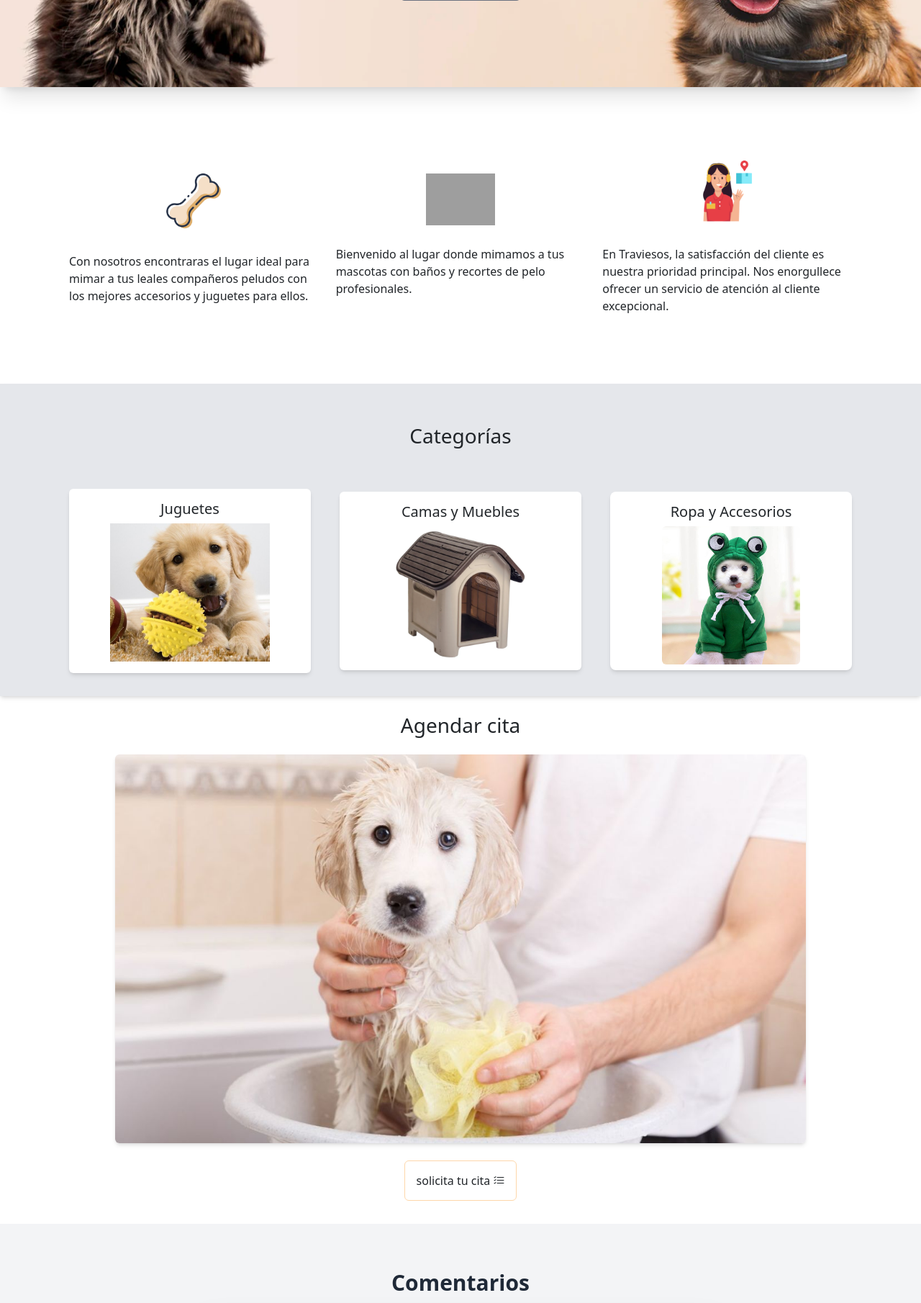
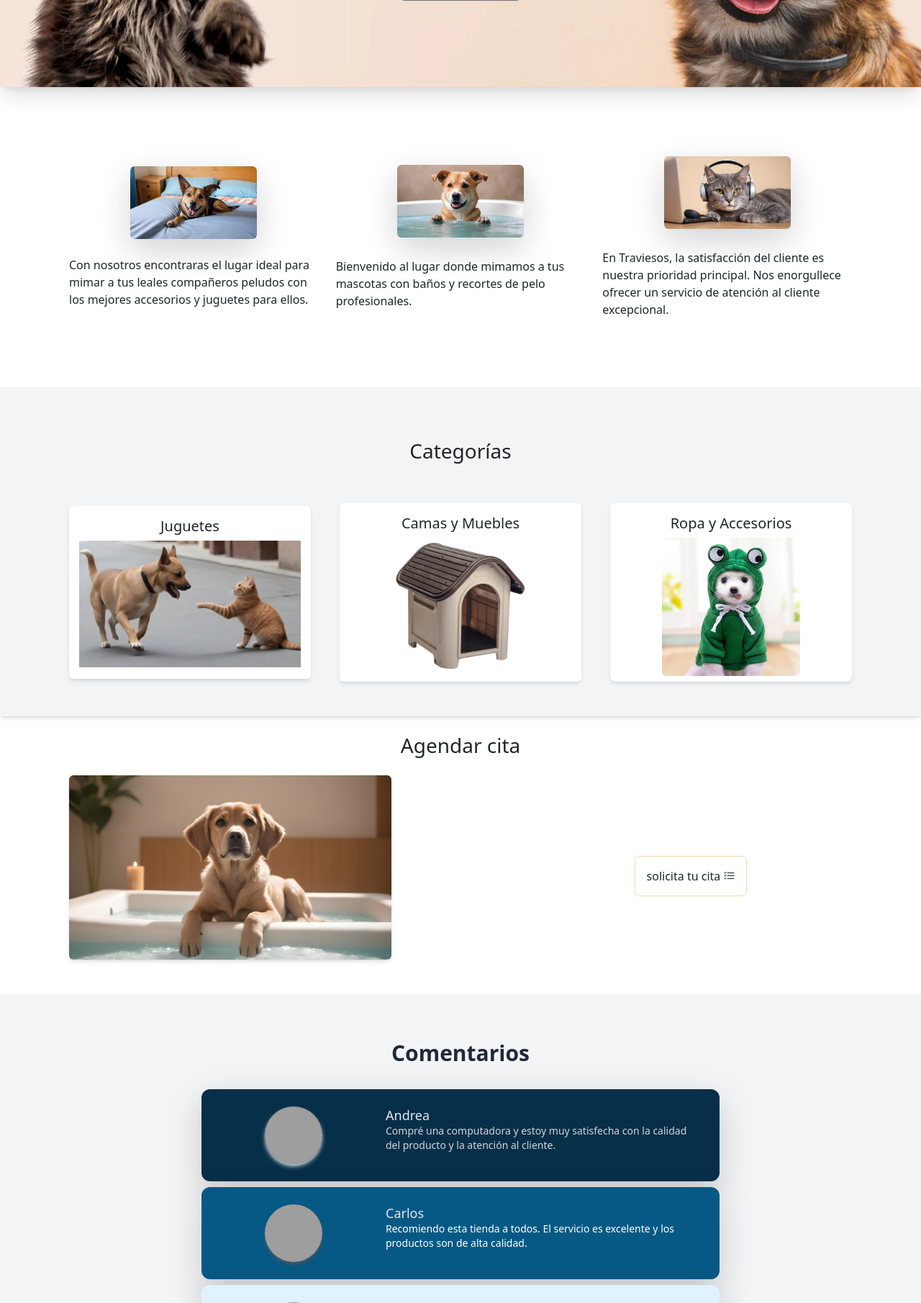
Before and after one commit to KeynerSjzxx/Traviesos, a Django app: page / in a window 1280 px wide. Shown: the part 395-2205 px from the top of the page at 72% size. Run offline with Django 4.2, Linux system fonts and the light colour scheme; some libraries are stand-ins or nearby versions; grey boxes are pictures that could not be loaded.

Commit message:
arreglo de vistas

```diff
--- a/Traviesos/Traviesos/urls.py
+++ b/Traviesos/Traviesos/urls.py
@@ -26,4 +26,5 @@ urlpatterns = [
     path('perfil/', views.perfil, name='perfil'),
     path('datos/', views.registro_informacion_adicional, name='datos'),
     path('comentarios/', pqrs_views.coment, name='coment'),
+
 ]
--- a/Traviesos/landing/views.py
+++ b/Traviesos/landing/views.py
@@ -12,15 +12,15 @@ def cart_view(request):
 
 def juguetes(request):
 
-    return render(request, 'juguetes.html')
+    return render(request, 'productos/juguetes.html')
 
 def camas_muebles(request):
 
-    return render(request, 'camas_muebles.html')
+    return render(request, 'productos/camas_muebles.html')
 
 def ropas_accesorios(request):
 
-    return render(request, 'ropas_accesorios.html')
+    return render(request, 'productos/ropas_accesorios.html')
 
 def index (request):
     return render(request, 'index.html')
--- a/Traviesos/templates/index.html
+++ b/Traviesos/templates/index.html
@@ -34,9 +34,9 @@
                 </div>
                 <div class="offcanvas-body bg-gray-100">
                   <div class="mt-12">
-                  <a href="pqrs.html" class="text-gray-600 hover:text-gray-800 px-2 fs-5"><i class="bi bi-person-lines-fill"></i> PQRS</a><br><br>
+                  <a href="{% url 'pqrs' %}" class="text-gray-600 hover:text-gray-800 px-2 fs-5"><i class="bi bi-person-lines-fill"></i> PQRS</a><br><br>
                   <a href="{% url 'carts:cart'  %}" class="text-gray-600 hover:text-gray-800 px-2 fs-5"><i class="bi bi-basket"></i> Carrito de compras</a><br><br>
-                  <a href="coment.html" class="text-gray-600 hover:text-gray-800 px-2 fs-5"><i class="bi bi-pen"></i> Comentarios</a>
+                  <a href="{% url 'coment' %}" class="text-gray-600 hover:text-gray-800 px-2 fs-5"><i class="bi bi-pen"></i> Comentarios</a>
                   </div>
                 </div>
               </div>
@@ -70,26 +70,26 @@
   <section id="descripcion">
     <div class="my-24 mx-24 grid grid-cols-3 gap-4  items-center">
       <div class="flex flex-col items-center gap-y-4">
-        <img class="w-24" src="{% static 'image/image_home/hueso.jpg' %}" alt="">
+        <img class="w-44 rounded-md shadow-lg" src="{% static 'image/image_home/cama_premios.jpg' %}" alt="">
         <p class="mt-2">Con nosotros encontraras el lugar ideal para mimar a tus leales compañeros peludos con los mejores accesorios y juguetes para ellos.</p>
       </div>
       <div class="flex flex-col items-center gap-y-5">
-        <img class="w-24" src="{% static 'image/image_home/baño.avif'%}" alt="">
+        <img class="w-44 rounded-md shadow-lg" src="{% static 'image/image_home/spa.jpg'%}" alt="">
         <p class="mt-2">Bienvenido al lugar donde mimamos a tus mascotas con baños y recortes de pelo profesionales.</p>
       </div>
       <div class="flex flex-col items-center gap-y-5">
-        <img class="w-24" src="{% static 'image/image_home/call.png'%}" alt="">
+        <img class="w-44 rounded-md shadow-lg" src="{% static 'image/image_home/gato.jpg'%}" alt="">
         <p class="mt-2">En Traviesos, la satisfacción del cliente es nuestra prioridad principal. Nos enorgullece ofrecer un servicio de atención al cliente excepcional.</p>
       </div>
     </div>
   </section>
-  <section id="productos" class="mt-4 py-8 bg-gray-200 shadow-md">
+  <section id="productos" class="mt-4 py-12 bg-gray-100 shadow-md">
     <h1 class="fs-3 text-center py-4">Categorías</h1>
     <div class="mt-8 grid grid-cols-3 gap-10 items-center mx-24">
       <div class="bg-white shadow-md rounded-md flex flex-col items-center p-2">
         <a href="{% url 'juguetes' %}" class="">
           <h3 class="fs-5 my-2 text-center">Juguetes</h3>
-          <img class="h-48 my-2 " src="{% static 'image/image_productos/accesorios/juguetes.jfif'%}" alt="" >
+          <img class="h-44 my-2 " src="{% static 'image/image_productos/accesorios/jugando.jpg'%}" alt="" >
         </a>
       </div>
       <div class="bg-white shadow-md rounded-md flex flex-col items-center p-2">
@@ -108,12 +108,14 @@
   </section>
   <section id="gestion-citas">
     <h1 class="text-center fs-3 p-4">Agendar cita</h1>
-      <div class="mx-40">
-        <img class="rounded-md shadow-md" src="{% static 'image/image_home/banner_citas.jpg'%}" alt="">
+    <div class="grid grid-cols-2">
+      <div class="mx-24">
+        <img class="rounded-md shadow-md" src="{% static 'image/image_home/banner_mascota.jpg'%}" alt="">
       </div>
-      <div class="mt-10 text-center">
+      <div class="mt-32 text-center">
         <a class="p-3 rounded-md border-1 border-orange-200 hover:bg-orange-200 " href="{% url 'citas' %}">solicita tu cita <i class="bi bi-list-check"></i></a>
       </div>
+    </div>
   </section>
   <section class="mt-12 bg-gray-100 py-16" id="comentarios">
     <div class="container">
--- a/Traviesos/templates/productos/camas_muebles.html
+++ b/Traviesos/templates/productos/camas_muebles.html
@@ -52,9 +52,6 @@ crossorigin="anonymous"></script>
             <h1 class="fs-5">Example product...</h1>
             <img class="h-20 border-1 my-2" src="" alt="Example image">
             <p class="my-2 text-left text-gray-500 ">Lorem ipsum dolor sit amet consectetur, adipisicing elit. Sapiente odit reiciendis provident sunt eaque accusamus quibusdam, aperiam animi numquam possimus!</p>
-            <div>
-              {% include 'facturacion/prod_carro/add.html' %}
-            </div>
             <div class="text-right">
                 <a class="btn btn-outline-success" href="">comprar <i class="bi bi-shop-window"></i></a>
             </div>
```
Also changed, not shown: Traviesos/static/search.js (added, +14 -0 lines), Traviesos/PQRS/migrations/0001_initial.py, Traviesos/gestion_citas/migrations/0001_initial.py, Traviesos/inventario/migrations/__init__.py (added), Traviesos/landing/migrations/0001_initial.py, Traviesos/static/image/image_home/banner_citas.jpg (deleted), Traviesos/static/image/image_home/banner_mascota.jpg (added), Traviesos/static/image/image_home/cama_premios.jpg (added), Traviesos/static/image/image_home/gato.jpg (added), Traviesos/static/image/image_home/spa.jpg (added), Traviesos/static/image/image_productos/accesorios/jugando.jpg (added).
